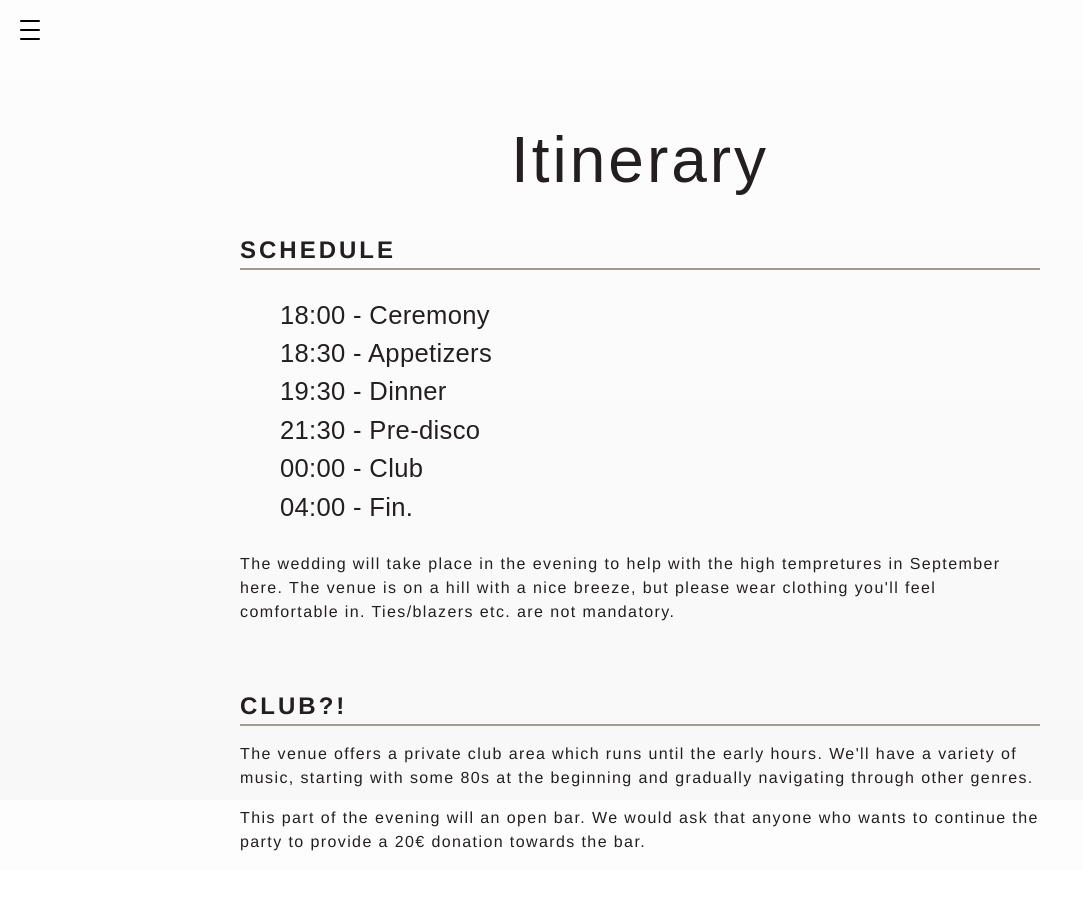
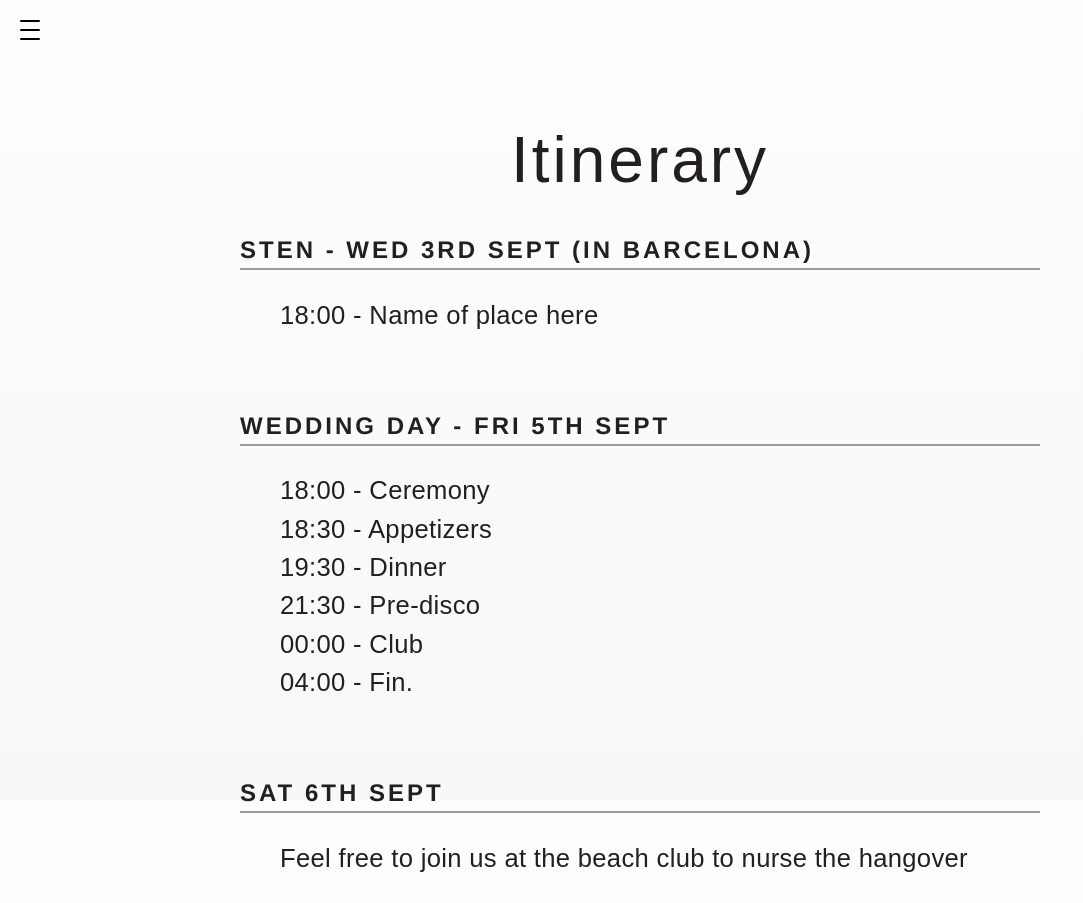
Before and after one commit to 11ac11/wedding-app, a Next.js app: page /itinerary in a window 1280 px wide. Shown: the whole page, without its empty margins (0-1083 px from the left). Before the commit the page ends 870 px from the top, so only its background shows below. Built offline with nearby package versions, Linux system fonts and the light colour scheme; a web font is replaced by a local one.

Commit message:
some changes

```diff
--- a/app/globals.css
+++ b/app/globals.css
@@ -62,7 +62,7 @@ p {
 
 p {
   margin-bottom: 1rem;
-  letter-spacing: 1.4px;
+  letter-spacing: 1.1px;
 }
 
 .uppercase {
--- a/app/itinerary/page.jsx
+++ b/app/itinerary/page.jsx
@@ -4,7 +4,13 @@ export default async function Itinerary() {
     <main className="relative flex min-h-screen flex-col items-center justify-center">
       <h1>Itinerary</h1>
       <div className="info-section">
-        <h2 className="uppercase">Schedule</h2>
+        <h2 className="uppercase">STEN - Wed 3rd Sept (in Barcelona)</h2>
+        <ul>
+          <li>18:00 - Name of place here</li>
+        </ul>
+      </div>
+      <div className="info-section">
+        <h2 className="uppercase">Wedding Day - Fri 5th Sept</h2>
         <ul>
           <li>18:00 - Ceremony</li>
           <li>18:30 - Appetizers</li>
@@ -13,24 +19,12 @@ export default async function Itinerary() {
           <li>00:00 - Club</li>
           <li>04:00 - Fin.</li>
         </ul>
-        <p>
-          {`The wedding will take place in the evening to help with the high tempretures
-          in September here. The venue is on a hill with a nice breeze, but please wear
-          clothing you'll feel comfortable in. Ties/blazers etc. are not mandatory.`}
-        </p>
       </div>
-
       <div className="info-section">
-        <h2 className="uppercase">Club?!</h2>
-        <p>
-          {`The venue offers a private club area which runs until the early hours.
-          We'll have a variety of music, starting with some 80s at the beginning
-          and gradually navigating through other genres.` }
-        </p>
-        <p>
-          {`This part of the evening will an open bar. We would ask that anyone
-          who wants to continue the party to provide a 20€ donation towards the bar.` }
-        </p>
+        <h2 className="uppercase">Sat 6th Sept</h2>
+        <ul>
+          <li>Feel free to join us at the beach club to nurse the hangover</li>
+        </ul>
       </div>
     </main>
   )
--- a/app/travel/page.jsx
+++ b/app/travel/page.jsx
@@ -8,12 +8,6 @@ export default async function Travel() {
   return (
     <main className="relative flex min-h-screen flex-col items-center justify-center">
       <h1>How to get there</h1>
-      <div className="info-section">
-        {`Personally, we wouldn't recommend hiring a car if you plan to stay in
-        Barcelona or Castdelldefels as the public transport is more than adequate.
-        However, if you plan on exploring more of Catalunya, then hiring a car would
-        be a good option.`}
-      </div>
       <div className="info-section">
         <h2 className="uppercase">Train from Barcelona</h2>
         <ImgCont src={fromBcnTrain} fill={true} className='image' />
--- a/components/nav.jsx
+++ b/components/nav.jsx
@@ -24,9 +24,12 @@ const NavContainer = styled.div`
   @media (max-width: 768px) {
     height: auto;
     nav {
-      /* Adjust styles for tablet and mobile devices */
       flex-direction: column;
       align-items: center;
+      padding: 2rem;
+      a {
+        margin-bottom: 1rem;
+      }
     }
   }
 `
@@ -77,11 +80,12 @@ export default function Nav({ openClose, className }) {
     <NavContainer className={className}>
       <Navigation>
         <Link href="/" onClick={() => openClose()}>Home</Link>
+        <Link href="/rsvp" onClick={() => openClose()}>RSVP</Link>
         <Link href="/itinerary" onClick={() => openClose()}>Itinerary</Link>
-        <Link href="/faqs" onClick={() => openClose()}>FAQs</Link>
         <Link href="/travel" onClick={() => openClose()}>Travel</Link>
         <Link href="/accomodation" onClick={() => openClose()}>Accomodation</Link>
-        <Link href="/rsvp" onClick={() => openClose()}>RSVP</Link>
+        <Link href="/gifts" onClick={() => openClose()}>Gifts</Link>
+        <Link href="/faqs" onClick={() => openClose()}>FAQs</Link>
       </Navigation>
     </NavContainer>
   )
--- a/components/search-two.jsx
+++ b/components/search-two.jsx
@@ -2,6 +2,8 @@
 
 import { useDebouncedCallback } from 'use-debounce';
 import styled, { css } from 'styled-components';
+
+const ANIMATION_STYLE = 'cubic-bezier(100,50,60,100)'
 
 const SearchContainer = styled.div`
   height: ${({ $editingGuestId }) => $editingGuestId ? '0' : '1rem'};
@@ -9,7 +11,7 @@ const SearchContainer = styled.div`
   opacity: ${({ $editingGuestId }) => $editingGuestId ? 0 : 1};
   width: 300px;
   overflow: hidden;
-  transition: height 0.5s ease-in, opacity 0.5s ease-in, margin 0.5s ease-in;
+  transition: height 0.5s ${ANIMATION_STYLE}, opacity 0.5s ${ANIMATION_STYLE}, margin 0.5s ${ANIMATION_STYLE};
 
   & label {
     display: block;
```
Also changed, not shown: app/accomodation/contactBox.js (added, +33 -0 lines), app/accomodation/page.jsx (+2 -5 lines), app/faqs/page.jsx (+12 -7 lines), app/gifts/page.jsx (added, +23 -0 lines), components/socials.jsx (added, +24 -0 lines), public/images/granada.jpeg (added), public/images/instagram-icon.png (added).
